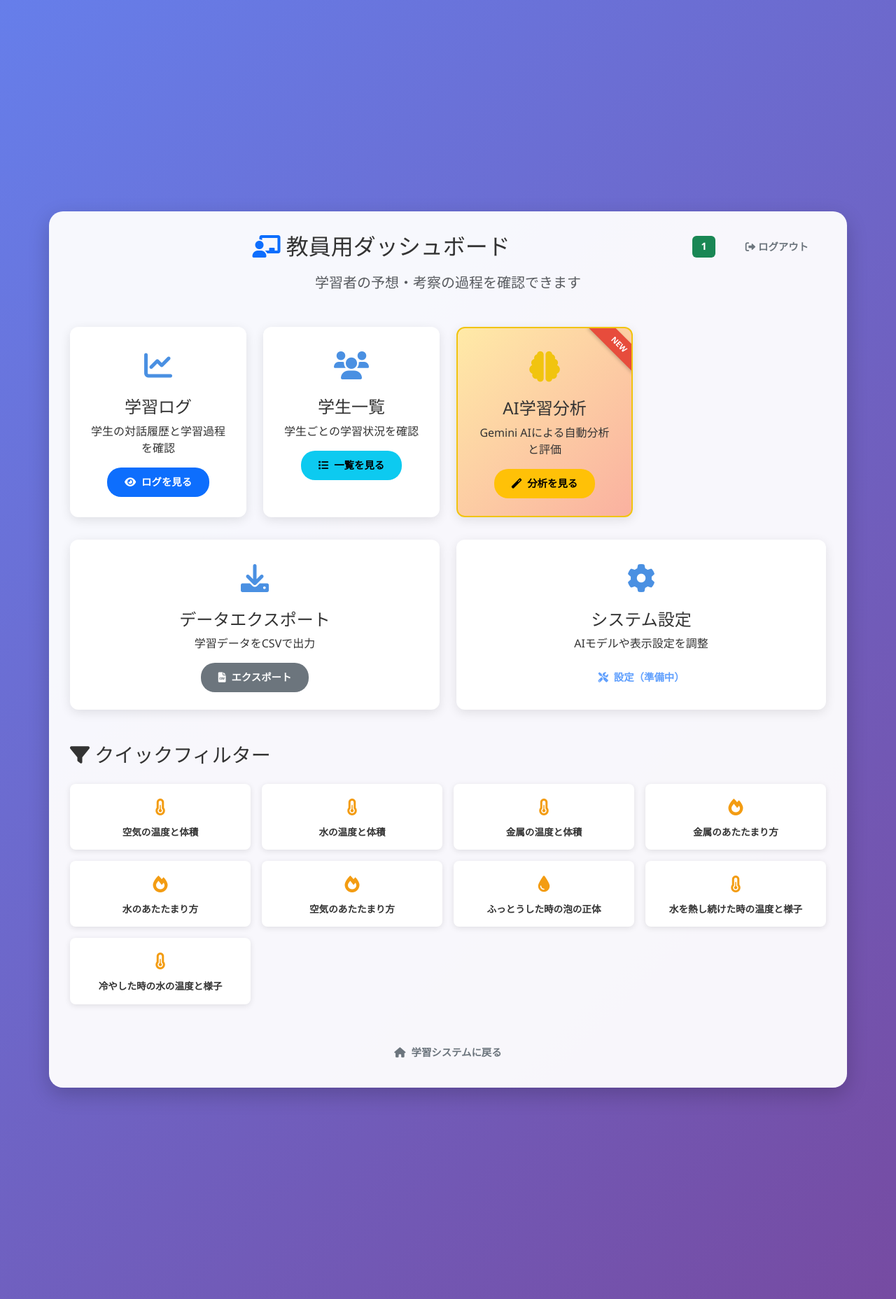
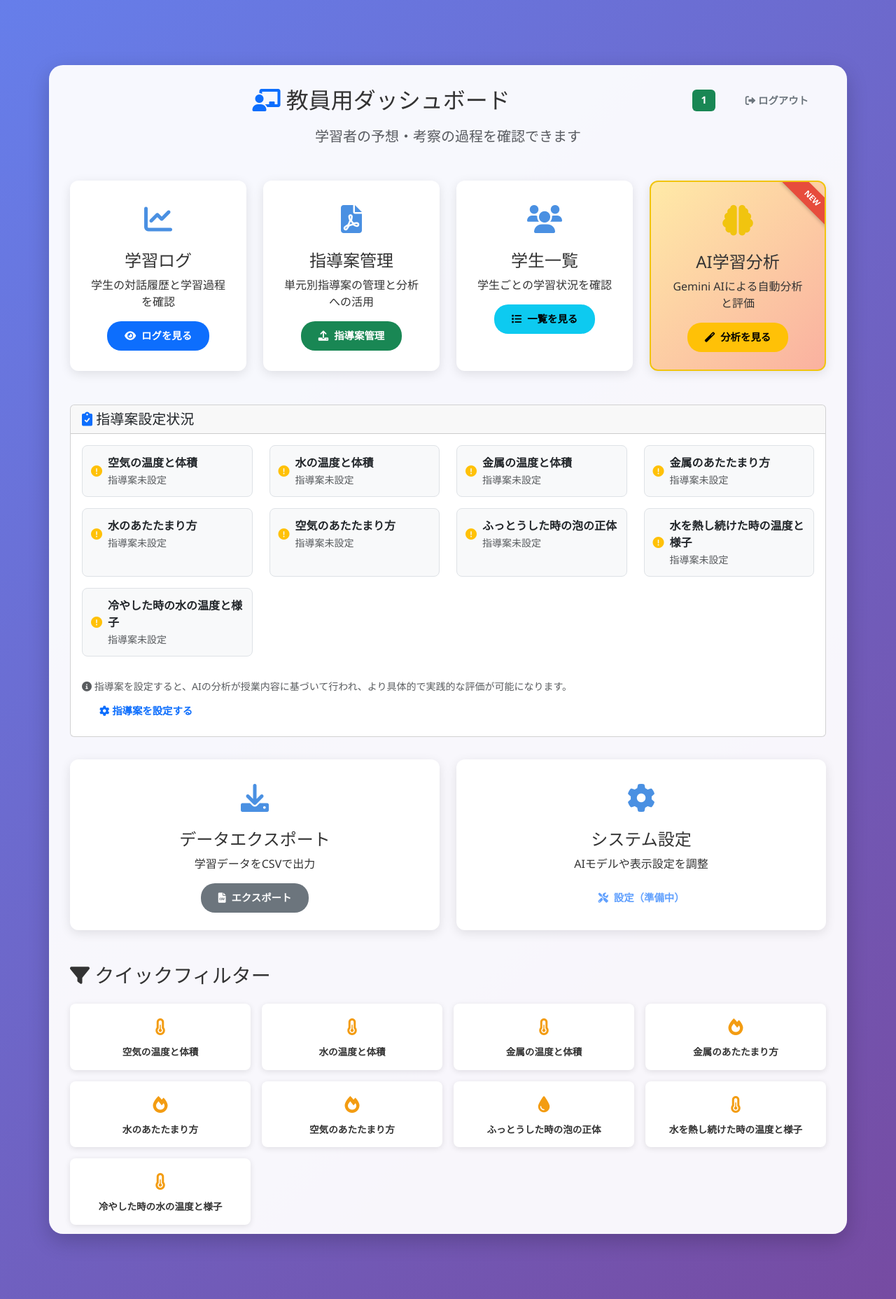
Before and after one commit to nov11masaki/scienceapp, a Flask app: page /teacher in a window 1280 px wide. Shown: the whole page at 70% size. Run offline with Flask 3, Linux system fonts and the light colour scheme; the visitor is signed in with stand-in values (Sample User, id 1).

Commit message:
Add lesson plan management system with AI analysis integration
指導案管理システムと分析機能の統合:

Features:
- PDF指導案のアップロード・管理機能
- PDFからのテキスト自動抽出
- 単元別指導案設定状況の可視化
- 指導案を考慮したAI分析機能
- 学習目標達成度評価
- 授業計画との整合性分析

Technical:
- PyPDF2でPDFテキスト抽出
- セキュアファイルアップロード
- 指導案インデックスJSON管理
- レスポンシブ指導案管理UI
- 教員ダッシュボード機能強化

Documentation:
- README.md更新（指導案機能説明追加）
- 使用方法ガイド追加
- ディレクトリ構造説明更新

```diff
--- a/app.py
+++ b/app.py
@@ -10,6 +10,9 @@ import hashlib
 import ssl
 import certifi
 import urllib3
+import re
+from werkzeug.utils import secure_filename
+from PyPDF2 import PdfReader
 
 # 環境変数を読み込み
 load_dotenv()
@@ -22,6 +25,18 @@ ssl_context = ssl.create_default_context(cafile=certifi.where())
 
 app = Flask(__name__)
 app.secret_key = 'your-secret-key-here'  # 本番環境では安全なキーに変更
+
+# ファイルアップロード設定
+UPLOAD_FOLDER = 'lesson_plans'
+ALLOWED_EXTENSIONS = {'pdf'}
+app.config['UPLOAD_FOLDER'] = UPLOAD_FOLDER
+app.config['MAX_CONTENT_LENGTH'] = 16 * 1024 * 1024  # 16MB制限
+
+# アップロードディレクトリが存在しない場合は作成
+os.makedirs(UPLOAD_FOLDER, exist_ok=True)
+
+def allowed_file(filename):
+    return '.' in filename and filename.rsplit('.', 1)[1].lower() in ALLOWED_EXTENSIONS
 
 # 教員認証情報（実際の運用では環境変数やデータベースに保存）
 TEACHER_CREDENTIALS = {
@@ -179,6 +194,82 @@ def extract_message_from_json_response(response):
         print(f"JSON解析エラー: {e}, 元のレスポンスを返します")
         return response
 
+def extract_text_from_pdf(pdf_path):
+    """PDFファイルからテキストを抽出する"""
+    try:
+        with open(pdf_path, 'rb') as file:
+            pdf_reader = PdfReader(file)
+            text = ""
+            for page in pdf_reader.pages:
+                text += page.extract_text() + "\n"
+        return text.strip()
+    except Exception as e:
+        print(f"PDF読み込みエラー: {e}")
+        return None
+
+def save_lesson_plan_info(unit, filename, content):
+    """指導案情報をJSONファイルに保存"""
+    lesson_plans_file = "lesson_plans/lesson_plans_index.json"
+
+    # 既存の指導案情報を読み込み
+    lesson_plans = {}
+    if os.path.exists(lesson_plans_file):
+        try:
+            with open(lesson_plans_file, 'r', encoding='utf-8') as f:
+                lesson_plans = json.load(f)
+        except (json.JSONDecodeError, Exception):
+            lesson_plans = {}
+
+    # 新しい指導案情報を追加
+    lesson_plans[unit] = {
+        'filename': filename,
+        'upload_date': datetime.now().isoformat(),
+        'content_preview': content[:500] if content else "",  # 最初の500文字のプレビュー
+        'content_length': len(content) if content else 0
+    }
+
+    # ファイルに保存
+    with open(lesson_plans_file, 'w', encoding='utf-8') as f:
+        json.dump(lesson_plans, f, ensure_ascii=False, indent=2)
+
+def load_lesson_plan_content(unit):
+    """指定された単元の指導案内容を読み込む"""
+    lesson_plans_file = "lesson_plans/lesson_plans_index.json"
+
+    if not os.path.exists(lesson_plans_file):
+        return None
+
+    try:
+        with open(lesson_plans_file, 'r', encoding='utf-8') as f:
+            lesson_plans = json.load(f)
+
+        if unit not in lesson_plans:
+            return None
+
+        # PDFファイルからテキストを再読み込み
+        pdf_path = os.path.join(UPLOAD_FOLDER, lesson_plans[unit]['filename'])
+        if os.path.exists(pdf_path):
+            return extract_text_from_pdf(pdf_path)
+        else:
+            return None
+
+    except (json.JSONDecodeError, Exception) as e:
+        print(f"指導案読み込みエラー: {e}")
+        return None
+
+def get_lesson_plans_list():
+    """アップロード済みの指導案一覧を取得"""
+    lesson_plans_file = "lesson_plans/lesson_plans_index.json"
+
+    if not os.path.exists(lesson_plans_file):
+        return {}
+
+    try:
+        with open(lesson_plans_file, 'r', encoding='utf-8') as f:
+            return json.load(f)
+    except (json.JSONDecodeError, Exception):
+        return {}
+
 def analyze_student_language_level(conversation):
     """児童の言語レベルを分析する"""
     if not conversation:
@@ -764,7 +855,103 @@ def teacher_logout():
 @require_teacher_auth
 def teacher():
     """教員用ダッシュボード"""
-    return render_template('teacher/dashboard.html', units=UNITS, teacher_id=session.get('teacher_id'))
+    # 指導案一覧も含めて表示
+    lesson_plans = get_lesson_plans_list()
+    return render_template('teacher/dashboard.html',
+                         units=UNITS,
+                         teacher_id=session.get('teacher_id'),
+                         lesson_plans=lesson_plans)
+
+@app.route('/teacher/lesson_plans')
+@require_teacher_auth
+def teacher_lesson_plans():
+    """指導案管理ページ"""
+    lesson_plans = get_lesson_plans_list()
+    return render_template('teacher/lesson_plans.html',
+                         units=UNITS,
+                         lesson_plans=lesson_plans,
+                         teacher_id=session.get('teacher_id'))
+
+@app.route('/teacher/lesson_plans/upload', methods=['POST'])
+@require_teacher_auth
+def upload_lesson_plan():
+    """指導案PDFのアップロード"""
+    try:
+        unit = request.form.get('unit')
+
+        # 単元の検証
+        if unit not in UNITS:
+            flash('無効な単元が選択されました', 'error')
+            return redirect(url_for('teacher_lesson_plans'))
+
+        # ファイルの確認
+        if 'file' not in request.files:
+            flash('ファイルが選択されていません', 'error')
+            return redirect(url_for('teacher_lesson_plans'))
+
+        file = request.files['file']
+        if file.filename == '':
+            flash('ファイルが選択されていません', 'error')
+            return redirect(url_for('teacher_lesson_plans'))
+
+        if file and allowed_file(file.filename):
+            # ファイル名を安全にする（単元名を含める）
+            filename = secure_filename(f"{unit}_{file.filename}")
+            file_path = os.path.join(app.config['UPLOAD_FOLDER'], filename)
+
+            # 既存ファイルがあれば削除
+            lesson_plans = get_lesson_plans_list()
+            if unit in lesson_plans:
+                old_file = os.path.join(app.config['UPLOAD_FOLDER'], lesson_plans[unit]['filename'])
+                if os.path.exists(old_file):
+                    os.remove(old_file)
+
+            # ファイルを保存
+            file.save(file_path)
+
+            # PDFからテキストを抽出
+            extracted_text = extract_text_from_pdf(file_path)
+
+            if extracted_text:
+                # 指導案情報を保存
+                save_lesson_plan_info(unit, filename, extracted_text)
+                flash(f'{unit}の指導案がアップロードされました', 'success')
+            else:
+                flash('PDFからテキストを抽出できませんでした', 'error')
+                os.remove(file_path)  # 失敗した場合はファイルを削除
+        else:
+            flash('PDFファイルのみアップロード可能です', 'error')
+
+    except Exception as e:
+        flash(f'アップロード中にエラーが発生しました: {str(e)}', 'error')
+
+    return redirect(url_for('teacher_lesson_plans'))
+
+@app.route('/teacher/lesson_plans/delete/<unit>')
+@require_teacher_auth
+def delete_lesson_plan(unit):
+    """指導案の削除"""
+    try:
+        lesson_plans = get_lesson_plans_list()
+        if unit in lesson_plans:
+            # ファイルを削除
+            file_path = os.path.join(app.config['UPLOAD_FOLDER'], lesson_plans[unit]['filename'])
+            if os.path.exists(file_path):
+                os.remove(file_path)
+
+            # インデックスから削除
+            del lesson_plans[unit]
+            lesson_plans_file = "lesson_plans/lesson_plans_index.json"
+            with open(lesson_plans_file, 'w', encoding='utf-8') as f:
+                json.dump(lesson_plans, f, ensure_ascii=False, indent=2)
+
+            flash(f'{unit}の指導案が削除されました', 'success')
+        else:
+            flash('指導案が見つかりません', 'error')
+    except Exception as e:
+        flash(f'削除中にエラーが発生しました: {str(e)}', 'error')
+
+    return redirect(url_for('teacher_lesson_plans'))
 
 @app.route('/teacher/logs')
 @require_teacher_auth
@@ -1486,7 +1673,7 @@ def resume_session():
 
 # ログ分析機能
 def analyze_student_learning(student_number, unit, logs):
-    """特定の学生・単元の学習過程をGeminiで分析"""
+    """特定の学生・単元の学習過程をGeminiで分析（指導案考慮）"""
     print(f"分析開始 - 学生: {student_number}, 単元: {unit}")
 
     # 該当する学生のログを抽出
@@ -1506,6 +1693,26 @@ def analyze_student_learning(student_number, unit, logs):
             'engagement': 'データなし',
             'scientific_understanding': 'データなし'
         }
+
+    # 指導案の内容を取得
+    lesson_plan_content = load_lesson_plan_content(unit)
+    lesson_plan_context = ""
+
+    if lesson_plan_content:
+        # 指導案から重要な部分を抽出（最初の1000文字程度）
+        lesson_plan_preview = lesson_plan_content[:1000]
+        lesson_plan_context = f"""
+指導案に基づく評価基準:
+{lesson_plan_preview}
+
+[指導案の内容を踏まえて]
+- 学習目標の達成度
+- 指導計画に沿った思考過程
+- 授業で重視される観点
+を含めて分析してください。
+"""
+    else:
+        lesson_plan_context = "※指導案が設定されていないため、一般的な理科学習の観点で分析します。"
 
     # 対話履歴を整理
     prediction_chats = []
@@ -1534,12 +1741,14 @@ def analyze_student_learning(student_number, unit, logs):
 
     print(f"予想対話数: {len(prediction_chats)}, 考察対話数: {len(reflection_chats)}")
 
-    # 分析プロンプト作成（教育的観点を強化）
+    # 分析プロンプト作成（指導案を考慮した教育的観点）
     analysis_prompt = f"""
 小学生の理科学習記録を詳細に評価してください。
 
 学習内容: {unit}
 学習者ID: {student_number}
+
+{lesson_plan_context}
 
 【予想段階の記録】
 """
@@ -1782,15 +1991,17 @@ def analyze_student_learning(student_number, unit, logs):
         }
 
 def analyze_class_trends(logs, unit=None):
-    """クラス全体の学習傾向をGeminiで分析"""
+    """クラス全体の学習傾向をGeminiで分析（指導案考慮）"""
     if unit:
         # 特定単元の分析
         unit_logs = [log for log in logs if log.get('unit') == unit]
         students = set(log.get('student_number') for log in unit_logs)
+        analysis_unit = unit
     else:
         # 全体の分析
         unit_logs = logs
         students = set(log.get('student_number') for log in logs)
+        analysis_unit = "全単元"
 
     if not unit_logs or len(students) == 0:
         return {
@@ -1799,6 +2010,25 @@ def analyze_class_trends(logs, unit=None):
             'effective_approaches': [],
             'recommendations': []
         }
+
+    # 指導案の内容を取得（特定単元の場合）
+    lesson_plan_context = ""
+    if unit:
+        lesson_plan_content = load_lesson_plan_content(unit)
+        if lesson_plan_content:
+            lesson_plan_preview = lesson_plan_content[:800]
+            lesson_plan_context = f"""
+指導案情報:
+{lesson_plan_preview}
+
+[指導案に基づく分析観点]
+- 指導目標の達成状況
+- 予想されていた課題や誤解の出現
+- 指導計画との整合性
+- 次回授業への示唆
+"""
+        else:
+            lesson_plan_context = "※この単元の指導案は設定されていません。"
 
     # 学習データを要約
     summary_data = {}
@@ -1824,8 +2054,10 @@ def analyze_class_trends(logs, unit=None):
     analysis_prompt = f"""
 クラス全体の学習状況を分析してください。
 
-対象単元: {unit if unit else '全単元'}
+対象単元: {analysis_unit}
 学習者数: {len(students)}人
+
+{lesson_plan_context}
 
 各学習者の状況:
 """
--- a/requirements.txt
+++ b/requirements.txt
@@ -4,3 +4,5 @@ python-dotenv==1.0.0
 requests==2.31.0
 certifi==2025.6.15
 urllib3==2.5.0
+PyPDF2==3.0.1
+Werkzeug==2.3.6
--- a/static/css/style.css
+++ b/static/css/style.css
@@ -1502,3 +1502,52 @@ body {
         font-size: 0.8rem;
     }
 }
+
+/* 指導案関連のスタイル */
+.unit-status {
+    background: #f8f9fa;
+    border: 1px solid #dee2e6;
+    border-radius: 8px;
+    padding: 12px;
+    transition: all 0.3s ease;
+    height: 100%;
+}
+
+.unit-status:hover {
+    box-shadow: 0 2px 8px rgba(0,0,0,0.1);
+    border-color: #007bff;
+}
+
+.lesson-plan-preview {
+    max-height: 200px;
+    overflow-y: auto;
+    font-size: 0.85rem;
+    line-height: 1.4;
+}
+
+.lesson-plan-card {
+    transition: all 0.3s ease;
+}
+
+.lesson-plan-card:hover {
+    transform: translateY(-2px);
+    box-shadow: 0 4px 12px rgba(0,0,0,0.15);
+}
+
+.upload-area {
+    border: 2px dashed #dee2e6;
+    border-radius: 12px;
+    padding: 30px;
+    text-align: center;
+    background: #f8f9fa;
+    transition: all 0.3s ease;
+}
+
+.upload-area:hover {
+    border-color: #007bff;
+    background: #e7f3ff;
+}
+
+.lesson-plan-status-icon {
+    font-size: 1.2rem;
+}
--- a/templates/teacher/dashboard.html
+++ b/templates/teacher/dashboard.html
@@ -41,6 +41,19 @@
                     <div class="col-lg-3">
                         <div class="dashboard-card">
                             <div class="card-icon">
+                                <i class="fas fa-file-pdf"></i>
+                            </div>
+                            <h4>指導案管理</h4>
+                            <p>単元別指導案の管理と分析への活用</p>
+                            <a href="/teacher/lesson_plans" class="btn btn-success">
+                                <i class="fas fa-upload me-2"></i>指導案管理
+                            </a>
+                        </div>
+                    </div>
+
+                    <div class="col-lg-3">
+                        <div class="dashboard-card">
+                            <div class="card-icon">
                                 <i class="fas fa-users"></i>
                             </div>
                             <h4>学生一覧</h4>
@@ -61,6 +74,53 @@
                             <a href="/teacher/analysis" class="btn btn-warning">
                                 <i class="fas fa-magic me-2"></i>分析を見る
                             </a>
+                        </div>
+                    </div>
+                </div>
+
+                <!-- 指導案設定状況 -->
+                <div class="row mt-5">
+                    <div class="col-12">
+                        <div class="card">
+                            <div class="card-header">
+                                <h5 class="mb-0"><i class="fas fa-clipboard-check text-primary"></i> 指導案設定状況</h5>
+                            </div>
+                            <div class="card-body">
+                                <div class="row">
+                                    {% for unit in units %}
+                                    <div class="col-md-4 col-lg-3 mb-3">
+                                        <div class="unit-status">
+                                            {% if unit in lesson_plans %}
+                                            <div class="d-flex align-items-center">
+                                                <i class="fas fa-check-circle text-success me-2"></i>
+                                                <div>
+                                                    <strong>{{ unit }}</strong><br>
+                                                    <small class="text-muted">{{ lesson_plans[unit].filename[:20] }}{% if lesson_plans[unit].filename|length > 20 %}...{% endif %}</small>
+                                                </div>
+                                            </div>
+                                            {% else %}
+                                            <div class="d-flex align-items-center">
+                                                <i class="fas fa-exclamation-circle text-warning me-2"></i>
+                                                <div>
+                                                    <strong>{{ unit }}</strong><br>
+                                                    <small class="text-muted">指導案未設定</small>
+                                                </div>
+                                            </div>
+                                            {% endif %}
+                                        </div>
+                                    </div>
+                                    {% endfor %}
+                                </div>
+                                <div class="mt-3">
+                                    <p class="small text-muted mb-1">
+                                        <i class="fas fa-info-circle"></i>
+                                        指導案を設定すると、AIの分析が授業内容に基づいて行われ、より具体的で実践的な評価が可能になります。
+                                    </p>
+                                    <a href="/teacher/lesson_plans" class="btn btn-sm btn-outline-primary">
+                                        <i class="fas fa-cog"></i> 指導案を設定する
+                                    </a>
+                                </div>
+                            </div>
                         </div>
                     </div>
                 </div>
```
Also changed, not shown: templates/teacher/lesson_plans.html (added, +161 -0 lines), README.md, 1 other file.
